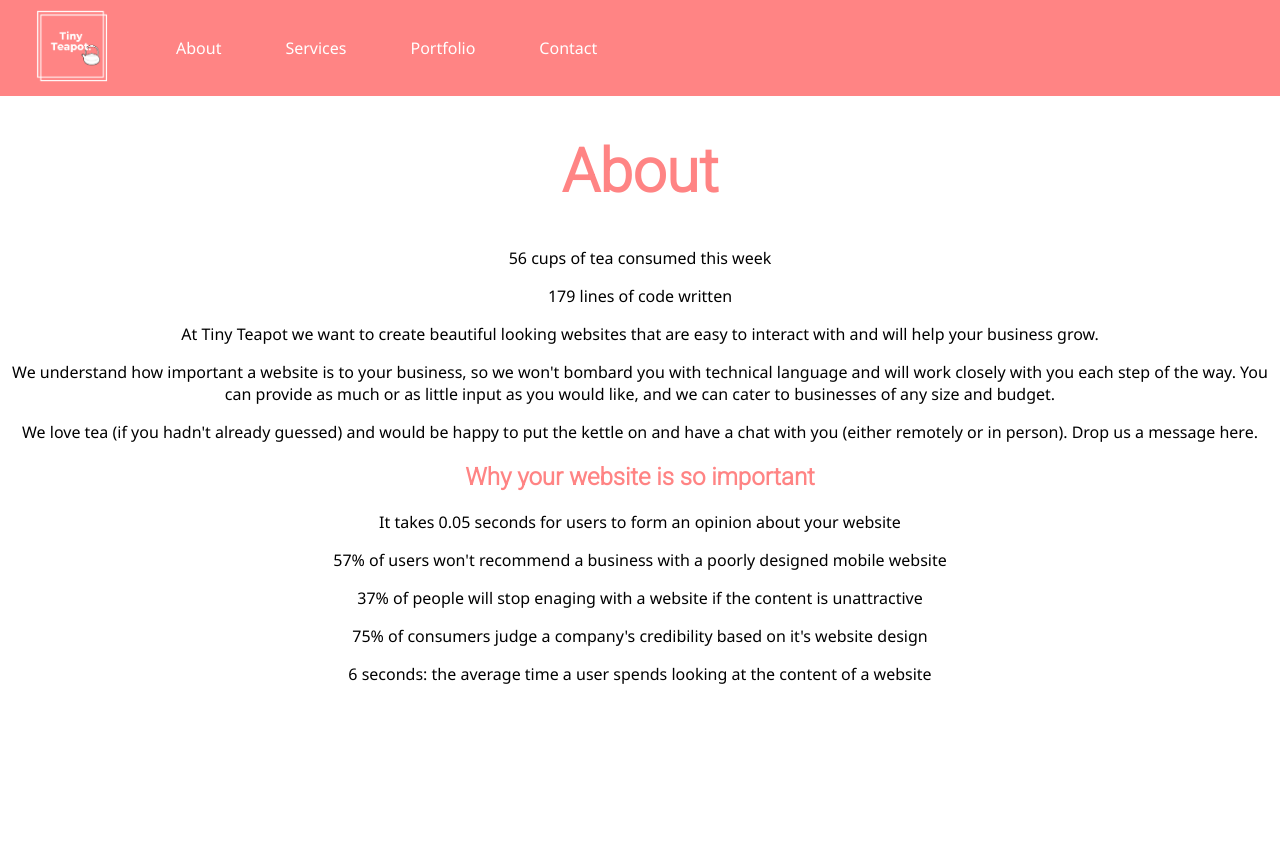
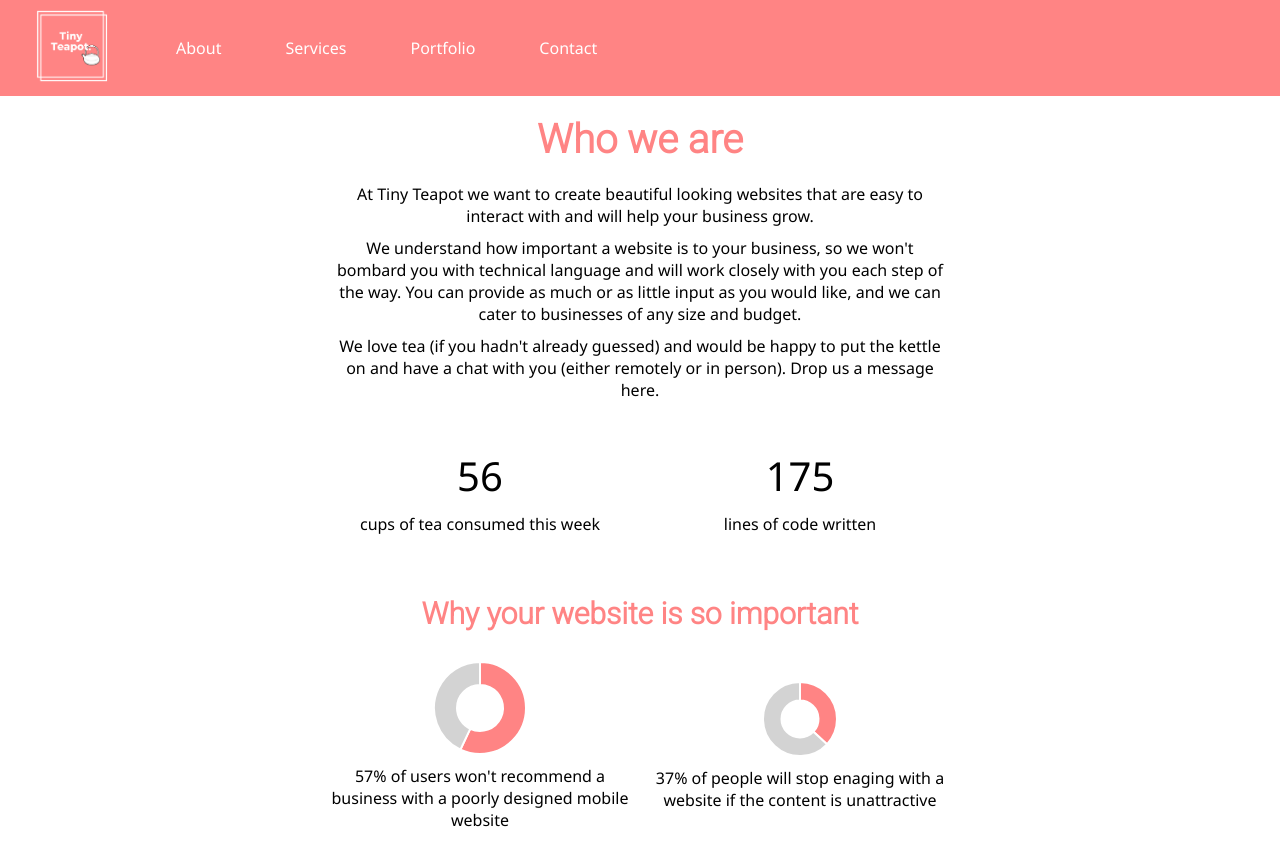
Before and after one commit to caitlinmcardle/tiny-teapot, a React (Create React App) app: page /about in a window 1280 px wide. Before the commit the page ends 800 px from the top, so only its background shows below. Built offline with nearby package versions, Linux system fonts and the light colour scheme.

Commit message:
added charts to about page and began styling

```diff
--- a/src/App.css
+++ b/src/App.css
@@ -89,3 +89,56 @@ h3 {
   font-family: "Roboto", sans-serif;
   color: #ff8484;
 }
+.tea-countup {
+  font-size: 40px;
+  grid-area: "tea-countup";
+}
+.code-countup {
+  font-size: 40px;
+}
+.about-section {
+  display: grid;
+  grid-template-columns: 25% 25% 25% 25%;
+  grid-template-rows: 325px 150px 80px 200px;
+}
+.tea-countup-section {
+  grid-column: 2/3;
+  grid-row: 2/3;
+  align-self: center;
+}
+.code-countup-section {
+  grid-column: 3/4;
+  grid-row: 2/3;
+  align-self: center;
+}
+.about-us {
+  grid-column: 2/4;
+  grid-row: 1/2;
+}
+
+.donut-1 {
+  grid-column: 3/4;
+  grid-row: 4/5;
+  align-self: center;
+}
+
+.stats-heading {
+  grid-column: 1/5;
+  grid-row: 3/4;
+}
+.donut-2 {
+  grid-column: 2/3;
+  grid-row: 4/5;
+  align-self: center;
+}
+
+p {
+  margin: 10px;
+}
+h1 {
+  margin: 20px;
+  font-size: 40px;
+}
+h2 {
+  font-size: 30px;
+}
--- a/src/components/About.jsx
+++ b/src/components/About.jsx
@@ -1,47 +1,92 @@
 import React from "react";
+import CountUp from "react-countup";
+
+import { Doughnut } from "react-chartjs-2";
 
 export default function About() {
+  const data1 = {
+    labels: [],
+    datasets: [
+      {
+        data: [37, 63],
+        backgroundColor: ["#ff8484", "#D3D3D3"],
+        hoverBackgroundColor: ["#ff8484", "#D3D3D3"],
+      },
+    ],
+  };
+  const data2 = {
+    labels: [],
+    datasets: [
+      {
+        data: [57, 43],
+        backgroundColor: ["#ff8484", "#D3D3D3"],
+        hoverBackgroundColor: ["#ff8484", "#D3D3D3"],
+      },
+    ],
+  };
   return (
     <main className="main">
-      <h1>About</h1>
-      <p>56 cups of tea consumed this week</p>
-      <p>179 lines of code written</p>
+      <section className="about-section">
+        <section className="tea-countup-section">
+          <CountUp className="tea-countup" end={56} />
+          <p className="tea">cups of tea consumed this week</p>
+        </section>
+        <section className="code-countup-section">
+          <CountUp className="code-countup" end={175} />
+          <p className="code">lines of code written</p>
+        </section>
+        <section className="about-us">
+          <h1>Who we are</h1>
           <p>
             At Tiny Teapot we want to create beautiful looking websites that are
             easy to interact with and will help your business grow.
           </p>
           <p>
-        We understand how important a website is to your business, so we won't
-        bombard you with technical language and will work closely with you each
-        step of the way. You can provide as much or as little input as you would
-        like, and we can cater to businesses of any size and budget.
+            We understand how important a website is to your business, so we
+            won't bombard you with technical language and will work closely with
+            you each step of the way. You can provide as much or as little input
+            as you would like, and we can cater to businesses of any size and
+            budget.
           </p>
           <p>
-        We love tea (if you hadn't already guessed) and would be happy to put
-        the kettle on and have a chat with you (either remotely or in person).
-        Drop us a message here.
+            We love tea (if you hadn't already guessed) and would be happy to
+            put the kettle on and have a chat with you (either remotely or in
+            person). Drop us a message here.
           </p>
-      <h2>Why your website is so important</h2>
-      <p>
-        It takes 0.05 seconds for users to form an opinion about your website
-      </p>
-      <p>
-        57% of users won't recommend a business with a poorly designed mobile
-        website
-      </p>
+        </section>
+
+        <h2 className="stats-heading">Why your website is so important</h2>
+        <article className="donut-1">
+          <Doughnut
+            data={data1}
+            width={20}
+            height={20}
+            options={{
+              maintainAspectRatio: false,
+              legend: { display: false },
+            }}
+          />
           <p>
             37% of people will stop enaging with a website if the content is
             unattractive
           </p>
+        </article>
+        <article className="donut-2">
+          <Doughnut
+            data={data2}
+            width={20}
+            height={20}
+            options={{
+              maintainAspectRatio: false,
+              legend: { display: false },
+            }}
+          />
           <p>
-        75% of consumers judge a company's credibility based on it's website
-        design
+            57% of users won't recommend a business with a poorly designed
+            mobile website
           </p>
-      <p>
-        {" "}
-        6 seconds: the average time a user spends looking at the content of a
-        website
-      </p>
+        </article>
+      </section>
     </main>
   );
 }
```
Lines whose indentation alone changed are shown as unchanged.
